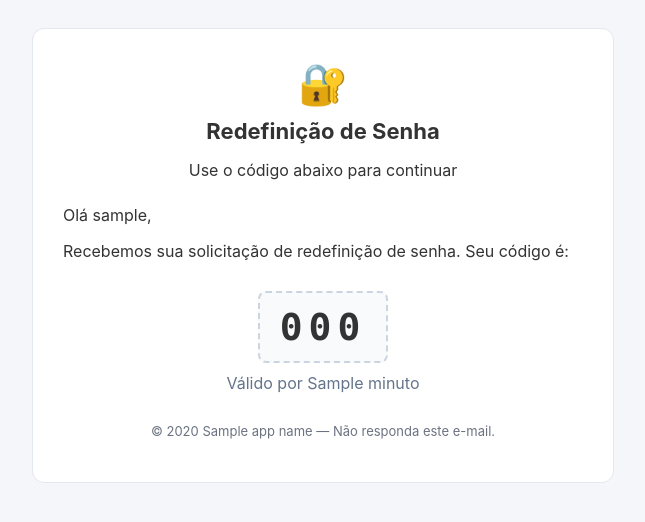
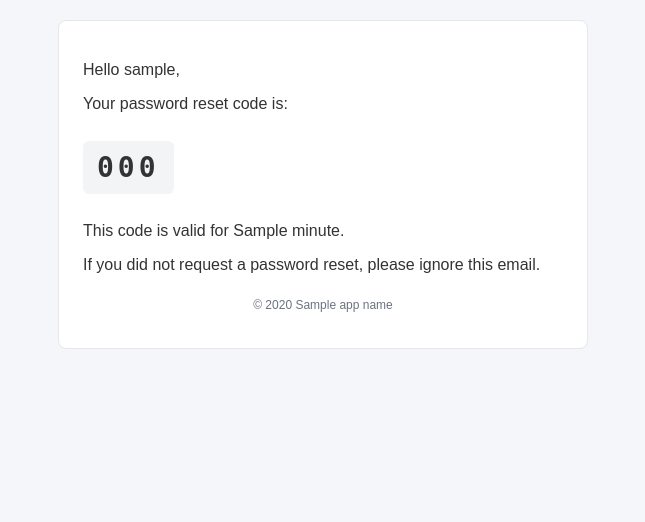
Before and after one commit to eliezer-chaves/AuthRESTFulAPI, a Python web app: template core/templates/reset_password.html in a window 1280 px wide. Shown: the top 522 px of the page, without its empty margins (317-962 px from the left). Run offline with Jinja, Linux system fonts and the light colour scheme; the template is opened without the code that fills it: most values are stand-ins (such as "Sample title", 1, 10 or a date in 2020).

Commit message:
feat: update email subject and translate reset password template to English

```diff
--- a/core/services/email_service.py
+++ b/core/services/email_service.py
@@ -22,7 +22,7 @@ async def send_reset_code_email(email: str, code: str, user_name: str):
         })
 
         message = MessageSchema(
-            subject="Código para redefinição de senha",
+            subject=f"{app_name} - Reset code",
             recipients=[email],
             body=html_body,
             subtype=MessageType.html
--- a/core/templates/reset_password.html
+++ b/core/templates/reset_password.html
@@ -1,93 +1,58 @@
 <!DOCTYPE html>
-<html lang="pt-BR">
+<html lang="en">
 <head>
     <meta charset="UTF-8">
-    <meta name="viewport" content="width=device-width, initial-scale=1.0">
-    <title>Redefinição de Senha</title>
+    <title>Password Reset</title>
     <style>
         body {
-            font-family: 'Inter', Arial, sans-serif;
+            font-family: Arial, sans-serif;
             background: #f5f6fa;
+            margin: 0;
             padding: 20px;
             color: #333;
         }
-
         .container {
-            max-width: 520px;
+            max-width: 480px;
             margin: auto;
-            background: #fff;
-            border-radius: 12px;
-            padding: 30px;
-            border: 1px solid #e3e7ee;
+            background: #ffffff;
+            padding: 24px;
+            border-radius: 8px;
+            border: 1px solid #e5e7eb;
         }
-
-        .header {
-            text-align: center;
-            margin-bottom: 25px;
-        }
-
-        .header h1 {
-            font-size: 22px;
-            margin: 10px 0;
-        }
-
-        .code-box {
-            text-align: center;
-            margin: 30px 0;
-        }
-
         .code {
-            font-size: 38px;
+            font-size: 28px;
             font-weight: bold;
             font-family: monospace;
-            padding: 12px 20px;
-            border-radius: 8px;
-            border: 2px dashed #cbd5e1;
+            letter-spacing: 4px;
+            background: #f3f4f6;
+            padding: 10px 14px;
+            border-radius: 6px;
             display: inline-block;
-            background: #f8fafc;
-            letter-spacing: 6px;
+            margin: 12px 0;
         }
-
-        .btn {
-            display: block;
+        .footer {
+            margin-top: 24px;
+            font-size: 12px;
+            color: #6b7280;
             text-align: center;
-            background: #4f46e5;
-            color: #fff !important;
-            padding: 14px;
-            border-radius: 10px;
-            text-decoration: none;
-            font-weight: 600;
-            margin-top: 25px;
-        }
-
-        .footer {
-            text-align: center;
-            margin-top: 30px;
-            font-size: 13px;
-            color: #6b7280;
         }
     </style>
 </head>
 
 <body>
     <div class="container">
-        <div class="header">
-            <div style="font-size: 40px;">🔐</div>
-            <h1>Redefinição de Senha</h1>
-            <p>Use o código abaixo para continuar</p>
-        </div>
+        <p>Hello {{user_name}},</p>
 
-        <p>Olá {{user_name}},</p>
+        <p>Your password reset code is:</p>
 
-        <p>Recebemos sua solicitação de redefinição de senha. Seu código é:</p>
+        <p class="code">{{reset_code}}</p>
 
-        <div class="code-box">
-            <div class="code">{{reset_code}}</div>
-            <p style="margin-top: 10px; color: #64748b;">Válido por {{expiration_minutes}} minuto</p>
-        </div>
+        <p>This code is valid for {{expiration_minutes}} minute.</p>
+
+        <p>If you did not request a password reset, please ignore this email.</p>
 
         <p class="footer">
-            © {{current_year}} {{app_name}} — Não responda este e-mail.
+            © {{current_year}} {{app_name}}
         </p>
     </div>
 </body>
```
